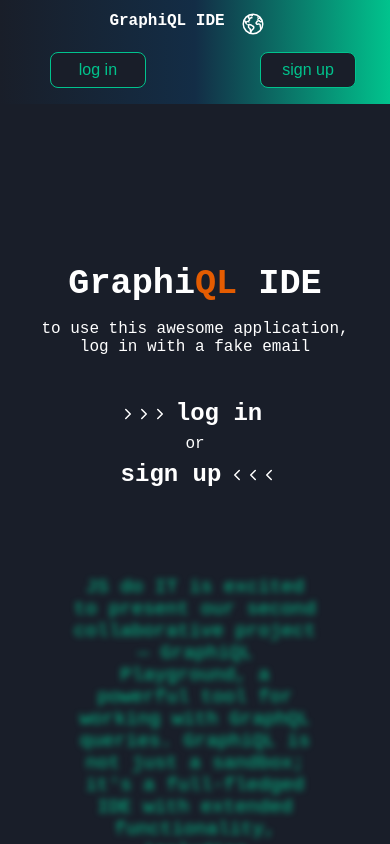
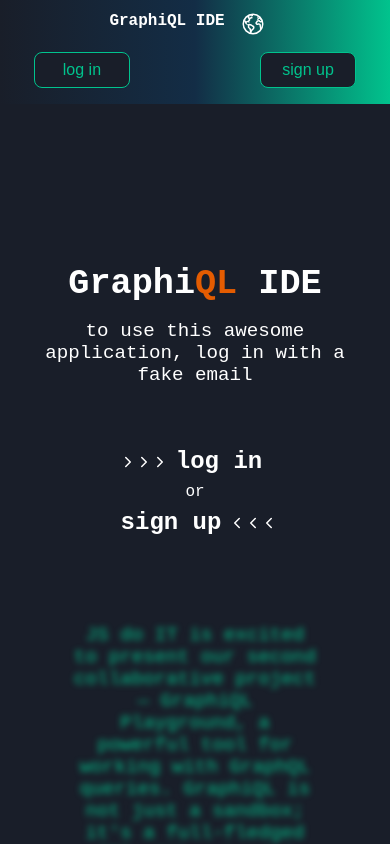
Before and after one commit to xu69ux/graphiql-app, a React (Vite) app: page / in a window 390 px wide. Shown: the top 844 px of the page. Built offline with nearby package versions, Linux system fonts and the light colour scheme; no server answers.

Commit message:
feat: add margin-left to .btn-header and adjust styles for small screens

```diff
--- a/src/styles/Header.css
+++ b/src/styles/Header.css
@@ -200,6 +200,7 @@
 
   .btn-header {
     margin-bottom: 0.3rem;
+    margin-left: auto;
   }
 }
 
@@ -228,6 +229,6 @@
   }
 
   .btn-header {
-    margin-bottom: 0.8rem;
+    margin: 0 0 0.8rem 0;
   }
 }
--- a/src/styles/WelcomePage.css
+++ b/src/styles/WelcomePage.css
@@ -183,6 +183,11 @@
 }
 
 @media screen and (max-width: 450px) {
+  .typing-effect {
+    font-size: 1.2rem;
+    height: 5.5rem;
+  }
+
   .welcome-title {
     font-size: 2.2rem;
     margin-top: 10rem;
@@ -197,4 +202,9 @@
     flex-direction: column;
     margin-top: 2rem;
   }
+
+  .welcome-auth-login,
+  .welcome-auth-signup {
+    margin: 0 auto;
+  }
 }
```
